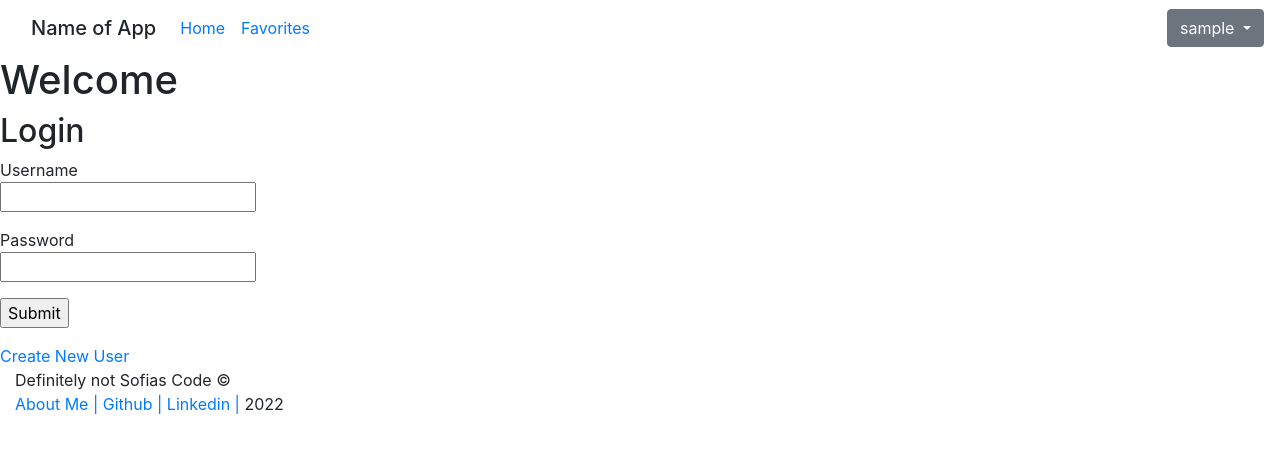
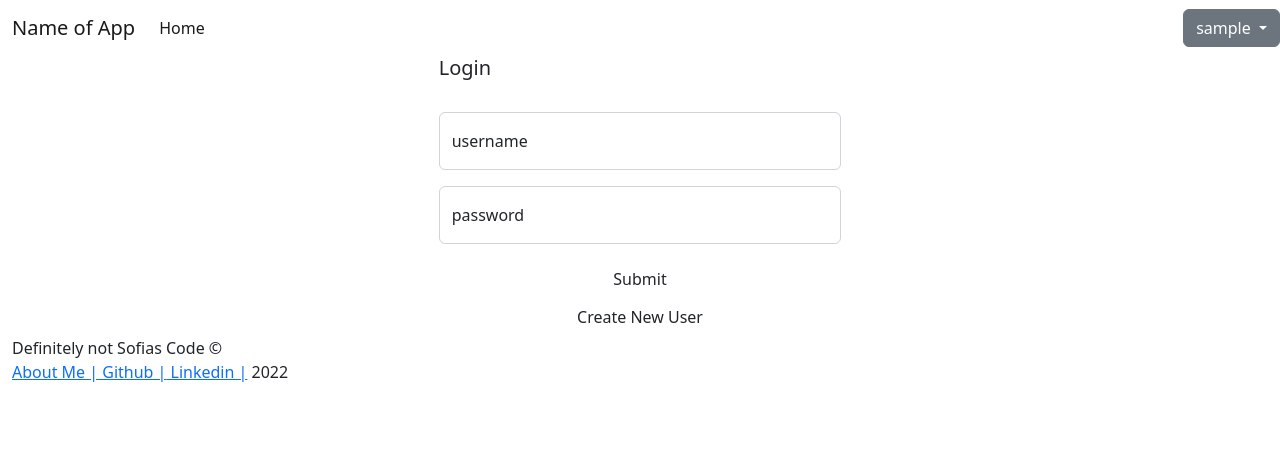
Before and after one commit to mphaunef/capstone_project, a Flask app: page / in a window 1280 px wide. Shown: the top 453 px of the page. Run offline with Flask 2, Linux system fonts and the light colour scheme; the visitor is signed in with stand-in values (Sample User, id 1).

Commit message:
styling progress

```diff
--- a/templates/base.html
+++ b/templates/base.html
@@ -3,9 +3,11 @@
   <head>
     <meta charset="utf-8">
     <meta name="viewport" content="width=device-width">
-    <link rel="stylesheet"
-    href="/static/css/style.css">
-    <link rel="stylesheet" href="https://cdn.jsdelivr.net/npm/bootstrap@4.0.0/dist/css/bootstrap.min.css" integrity="sha384-Gn5384xqQ1aoWXA+058RXPxPg6fy4IWvTNh0E263XmFcJlSAwiGgFAW/dAiS6JXm" crossorigin="anonymous">
+
+    <link href="https://cdn.jsdelivr.net/npm/bootstrap@5.2.0-beta1/dist/css/bootstrap.min.css" rel="stylesheet" integrity="sha384-0evHe/X+R7YkIZDRvuzKMRqM+OrBnVFBL6DOitfPri4tjfHxaWutUpFmBp4vmVor" crossorigin="anonymous">
+    <link rel="stylesheet" href="/static/css/style.css">
+
+
     <title>
       {% block title %}{% endblock %}
     </title>
@@ -23,9 +25,7 @@
           <li class="nav-item">
             <a class="nav-link active" aria-current="page" href="/homepage">Home <i class="fa fa-home" aria-hidden="true"></i></a>
           </li>
-          <li class="nav-item">
-            <a class="nav-link" href="/favorite_places">Favorites <i class="fa fa-heart" aria-hidden="true"></i></a>
-          </li>
+
         </ul>
       </div>
       <!-- <a class="nav-link" href="/logout">Log out</a> -->
@@ -51,7 +51,7 @@
       <div class="container-fluid">
           <h10 id="footer-title">Definitely not Sofias Code ©</h10>
           <br>
-          <span> <a href="#">About Me |</a><a href="#"> Github |</a><a href="#"> Linkedin |</a> 2022</span>
+          <span> <a href="#">About Me |</a><a href="https://github.com/mphaunef/capstone_project"> Github |</a><a href="https://www.linkedin.com/in/megan-phaunef/"> Linkedin |</a> 2022</span>
       </div>
   </footer>
 
--- a/templates/login.html
+++ b/templates/login.html
@@ -2,26 +2,41 @@
 {% block title %} Login {% endblock %}
 
 {% block body %}
-<h1> Welcome </h1>
+<!-- <h4> Welcome </h1> -->
 
-<h2>Login</h2>
-<form action="/handlelogin", method="POST">
-    <p>
-        <!-- or email??? -->
-        Username <br>
 
-        <input type="text" name="username">
-    </p>
-    <p>
-        Password <br>
+<body id="login-body">
+    <div class="container-fluid justify-content-center">
+        <div class="row justify-content-center  align-items-center">
 
-        <input type="password" name="password">
-    </p>
-    <p>
-        <input type="submit">
-    </p>
-</form>
+            <div class="col-md-4" id="login-column">
+                <h5>Login</h2>
+                <br>
+                <form action="/handlelogin", method="POST">
+                    <div class="form-floating mb-3">
+                <!-- or email??? -->
+                <!-- Username<br> -->
 
-<a href="/newuser">Create New User</a>
+                        <input type="text" name="username" id="username" class="form-control" placeholder="username">
+                        <label for="username">username</label>
+                    </div>
+
+                    <div class="form-floating mb-3">
+
+
+                        <input type="password" name="password" class="form-control" placeholder="password">
+                        <label for="password">password</label>
+
+
+                    </div>
+                        <button type="submit" class="btn ptn-promary form-control" id="submit-button">Submit</button>
+                </form>
+                        <a href="/newuser"><button class="btn ptn-promary form-control">Create New User</button></a>
+            </div>
+        </div>
+
+    </div>
+</body>
+
 
 {% endblock %}
--- a/templates/user_profile.html
+++ b/templates/user_profile.html
@@ -7,14 +7,14 @@ href="/static/css/style.css">
 {% block body %}
 {% for genre_id in user_songs_by_genre_dict %}
     <button class="genre-buttons" value="{{genre_id}}">{{user_songs_by_genre_dict[genre_id]['genre']}}</button> <br>
-    <div id="song-list">
-    <ul id="{{genre_id}}">
+
+    <ul class="hidden" id="{{genre_id}}">
    {% for song in user_songs_by_genre_dict[genre_id]["song_list"] %}
         <li>Song: {{song.name}} Artist: {{song.artist}} Album: {{song.album}} Release Date: {{song.release_date}}</li>
 
     {% endfor %}
     </ul>
-    </div>
+
 {% endfor %}
 
 <script src="/static/ajaxuserprofile.js"></script>
```
Also changed, not shown: static/ajaxhomepage.js (+17 -9 lines), templates/spotifybutton.html (+12 -4 lines).
